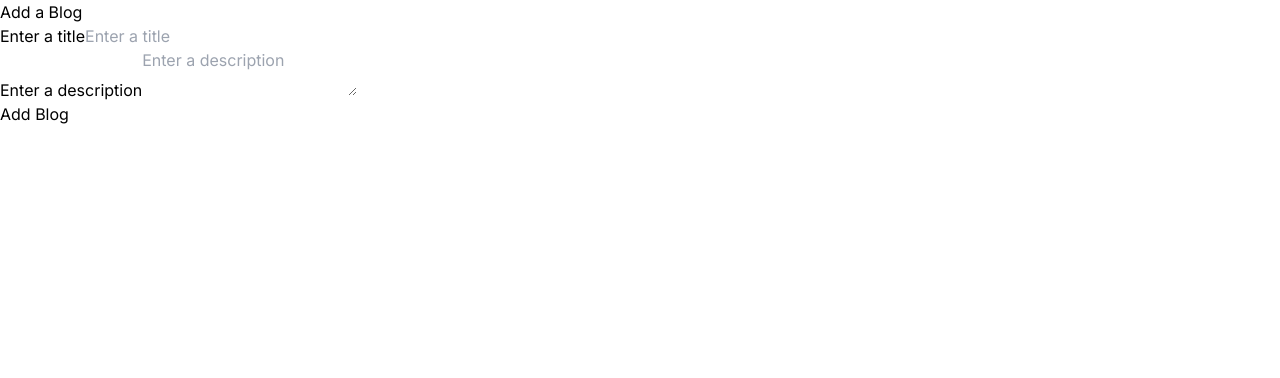
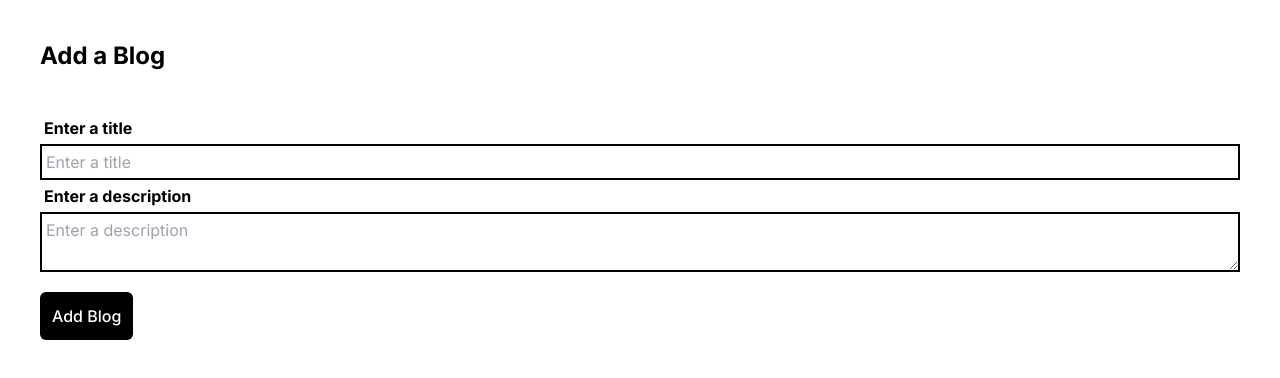
Before and after one commit to Kunalverse/EasyBlogg, a Next.js app: page /add-blog in a window 1280 px wide. Shown: the top 378 px of the page. Built offline with nearby package versions, Linux system fonts and the light colour scheme.

Commit message:
css added

```diff
--- a/package.json
+++ b/package.json
@@ -9,8 +9,10 @@
     "lint": "next lint"
   },
   "dependencies": {
+    "cloudinary": "^2.2.0",
     "dotenv": "^16.4.5",
     "mongoose": "^8.4.0",
+    "multer": "^1.4.5-lts.1",
     "next": "14.2.3",
     "react": "^18",
     "react-dom": "^18"
--- a/src/app/add-blog/page.js
+++ b/src/app/add-blog/page.js
@@ -24,34 +24,29 @@ export default function AddBlog() {
 
     const result = await response.json()
 
-    console.log(result)
-
     if(result?.success){
       setBlogFormData(initialFormData)
       router.push("/blog-list")
     }
   }
 
-  // console.log(blogFormData);
   return (
-    <div>
-      <h1> Add a Blog </h1>
-      <div>
-        <label>Enter a title</label>
-        <input name="title" placeholder="Enter a title" value={blogFormData["title"]} onChange={(e) => setBlogFormData({
+    <div class="flex min-h-screen flex-col">
+      <h1 class="text-2xl font-bold p-10"> Add a Blog </h1>
+        <div class="flex flex-col px-10 ">
+          <label class="p-1 font-bold">Enter a title</label>
+          <input class="p-1 border-black border-2" name="title" placeholder="Enter a title" value={blogFormData["title"]} onChange={(e) => setBlogFormData({
               ...blogFormData,
               title: e.target.value
           })}/>
-      </div>
-      <div>
-        <label>Enter a description</label>
-        <textarea name="description" placeholder="Enter a description" value={blogFormData["description"]} onChange={(e) => setBlogFormData({
+          <label class="p-1 font-bold">Enter a description</label>
+          <textarea class="p-1 border-black border-2" name="description" placeholder="Enter a description" value={blogFormData["description"]} onChange={(e) => setBlogFormData({
               ...blogFormData,
               description: e.target.value
           })}/>
         </div>
         <div>
-        <button onClick={handleAddBlog}>Add Blog</button>
+          <button class="mx-10 mt-5 bg-black text-white p-3 rounded-md font-medium" onClick={handleAddBlog}>Add Blog</button>
         </div>
     </div>
   );
--- a/src/app/api/blog/blog-details/route.js
+++ b/src/app/api/blog/blog-details/route.js
@@ -18,9 +18,6 @@ export async function GET(req){
         }
 
         const blogDetail = await Blog.find({_id: currentBlogId})
-
-        console.log("================================")
-    console.log("blogDetail :" + blogDetail[0].title)
 
 
         if(blogDetail){
--- a/src/app/page.js
+++ b/src/app/page.js
@@ -5,11 +5,11 @@ import { useRouter } from "next/navigation";
 export default function Home() {
   const router = useRouter()
   return (
-    <main className="flex min-h-screen flex-col items-center justify-between p-24">
-      <h1>Easy Blogg</h1>
-      <div>
-        <button onClick={() => router.push('/blog-list')}>Visit all blogs</button>
-        <button onClick={() => router.push('/add-blog')}>Add new blog</button>
+    <main className="flex min-h-screen flex-col items-center p-24">
+      <h1 class="text-2xl font-medium">Easy Blogg</h1>
+      <div class = "flex items-center justify-around p-10">
+        <button class="mx-5 bg-black text-white p-3 rounded-md font-medium" onClick={() => router.push('/blog-list')}>Visit all blogs</button>
+        <button class="mx-5 bg-black text-white p-3 rounded-md font-medium" onClick={() => router.push('/add-blog')}>Add new blog</button>
       </div>
     </main>
   );
--- a/src/components/blog/details/index.js
+++ b/src/components/blog/details/index.js
@@ -2,11 +2,8 @@
 
 export default function BlogDetailsComponent({blogDetails}){
 
-    console.log("================================")
-    console.log("blogDetails :" + blogDetails?.title)
-
     return <div>
-        <p>{blogDetails?.title}</p>
-        <p>{blogDetails?.description}</p>
+        <p class="text-center font-bold p-10 text-6xl">{blogDetails?.title}</p>
+        <p class="text-lg px-5">{blogDetails?.description}</p>
     </div>
 }
--- a/src/components/blog/list/index.js
+++ b/src/components/blog/list/index.js
@@ -23,14 +23,22 @@ export default function BlogListComponent({getAllBlogs}){
         }
     }
 
-    return <div>
+    function truncateText(text, wordLimit) {
+        const words = text.split(' ');
+        if (words.length > wordLimit) {
+          return words.slice(0, wordLimit).join(' ') + '...';
+        }
+        return text;
+    }
+
+    return <div class="flex flex-row min-h-screen">
         {
             getAllBlogs && getAllBlogs.length > 0 ?
-                getAllBlogs.map(blog => <div key= {blog._id}>
-                    <h3>{blog.title}</h3>
-                    <p>{blog.description}</p>
-                    <button onClick={() => handleDeleteButton(blog._id)}>Delete</button>
-                    <button onClick={() => router.push(`/blog-list/${blog._id}`)}>View Blog Details</button>
+                getAllBlogs.map(blog => <div class="flex flex-col border-2 border-black rounded mx-3 my-3 h-60" key= {blog._id}>
+                    <h3 class="m-3 font-medium text-lg">{blog.title}</h3>
+                    <p class="mx-3 text-sm">{truncateText(blog.description, 3)}</p>
+                    <button class="mx-3 mt-2 bg-black text-white p-2 rounded-md font-medium" onClick={() => handleDeleteButton(blog._id)}>Delete</button>
+                    <button class="mx-3 my-2 bg-black text-white p-2 rounded-md font-medium" onClick={() => router.push(`/blog-list/${blog._id}`)}>View Blog Details</button>
                 </div>)
             : <h1> No Blogs yet</h1>
         }
```
Also changed, not shown: 1 other file (tests, documents, lock files or other folders). Lines whose indentation alone changed are shown as unchanged.
